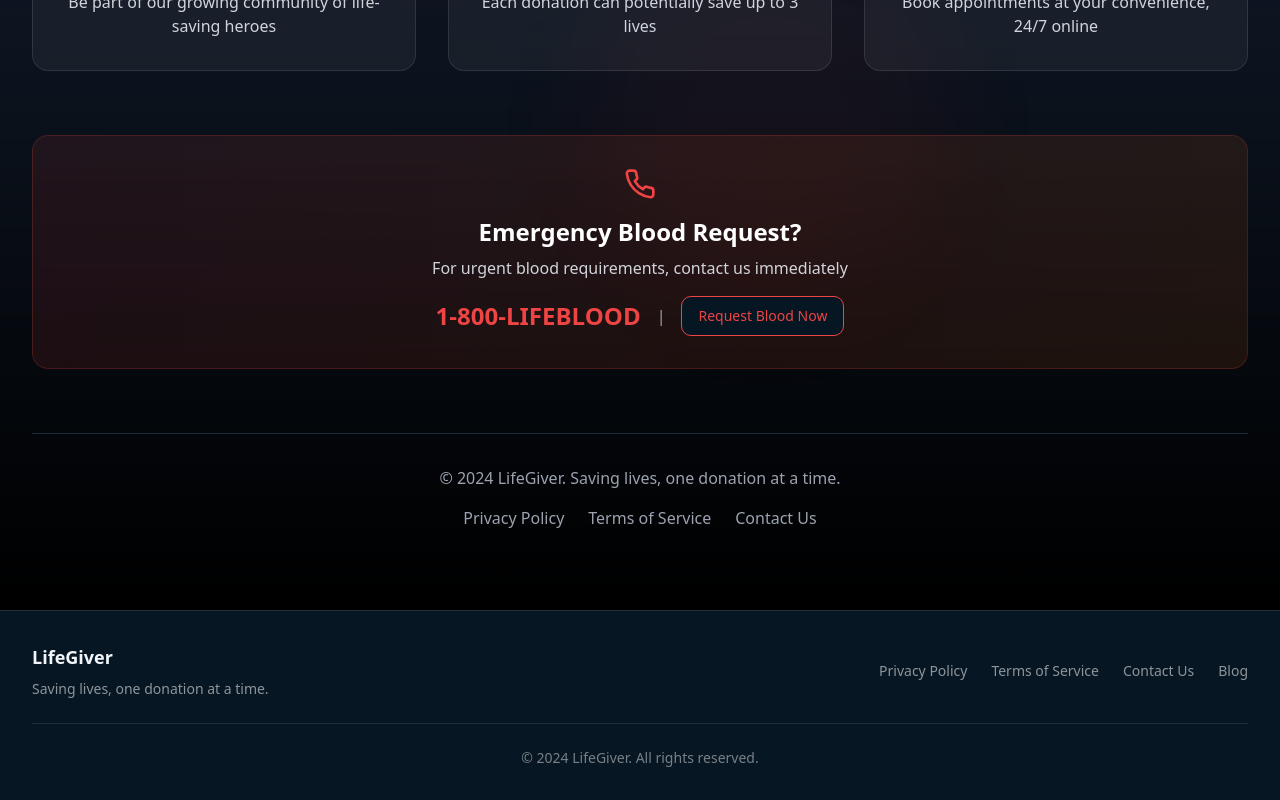
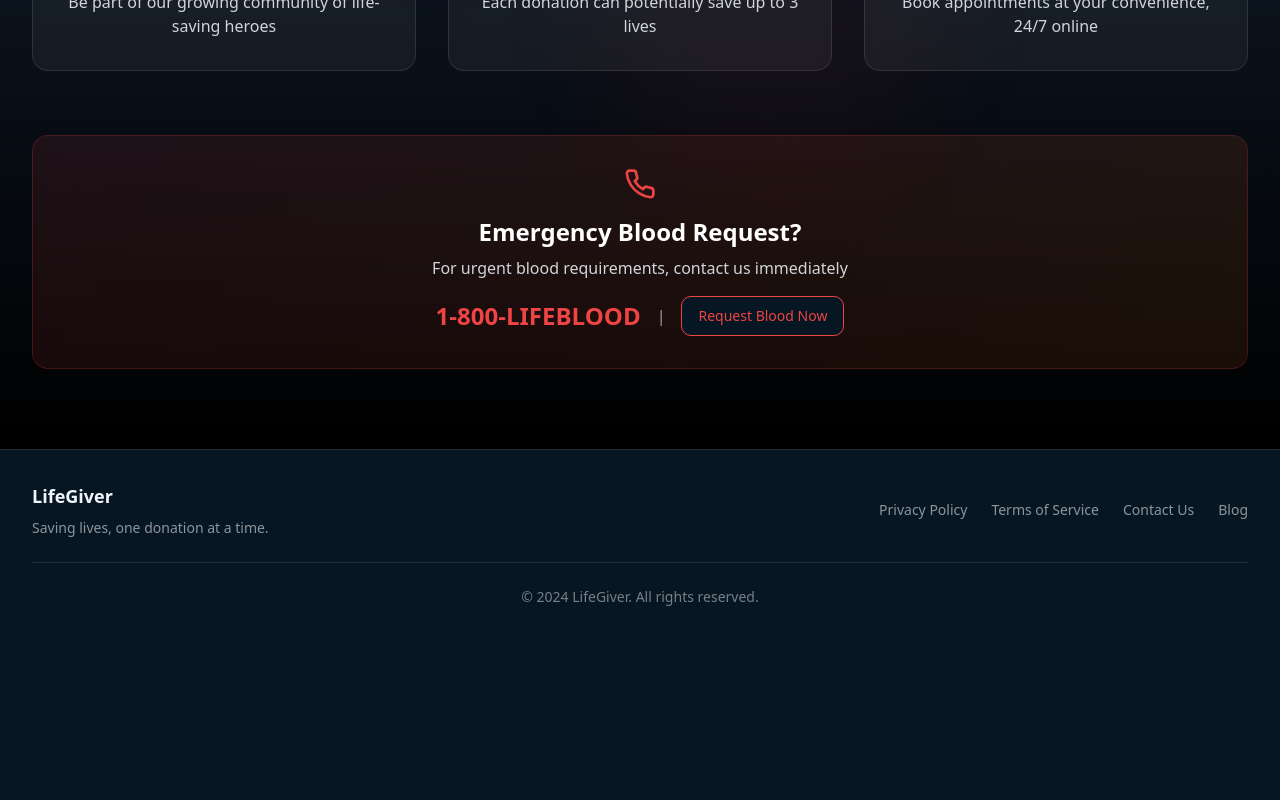
Before and after one commit to Mausam5055/blood-pulse-hero, a React (Vite) app: page / in a window 1280 px wide. Shown: the part 5152-5952 px from the top of the page. After the commit the page ends 5791 px from the top, so only its background shows below. Built offline with nearby package versions, Linux system fonts and the light colour scheme.

Commit message:
Remove "Ready to Save Lives" section
Removed the "Ready to Save Lives" section, which was acting as a duplicate footer, from the homepage.

```diff
--- a/src/components/CallToAction.tsx
+++ b/src/components/CallToAction.tsx
@@ -90,18 +90,6 @@ const CallToAction = () => {
             </Button>
           </div>
         </div>
-
-        {/* Footer */}
-        <div className="mt-16 pt-8 border-t border-gray-800 text-center">
-          <p className="text-gray-400">
-            © 2024 LifeGiver. Saving lives, one donation at a time.
-          </p>
-          <div className="flex justify-center space-x-6 mt-4">
-            <a href="#" className="text-gray-400 hover:text-red-500 transition-colors">Privacy Policy</a>
-            <a href="#" className="text-gray-400 hover:text-red-500 transition-colors">Terms of Service</a>
-            <a href="#" className="text-gray-400 hover:text-red-500 transition-colors">Contact Us</a>
-          </div>
-        </div>
       </div>
     </section>
   );
```
